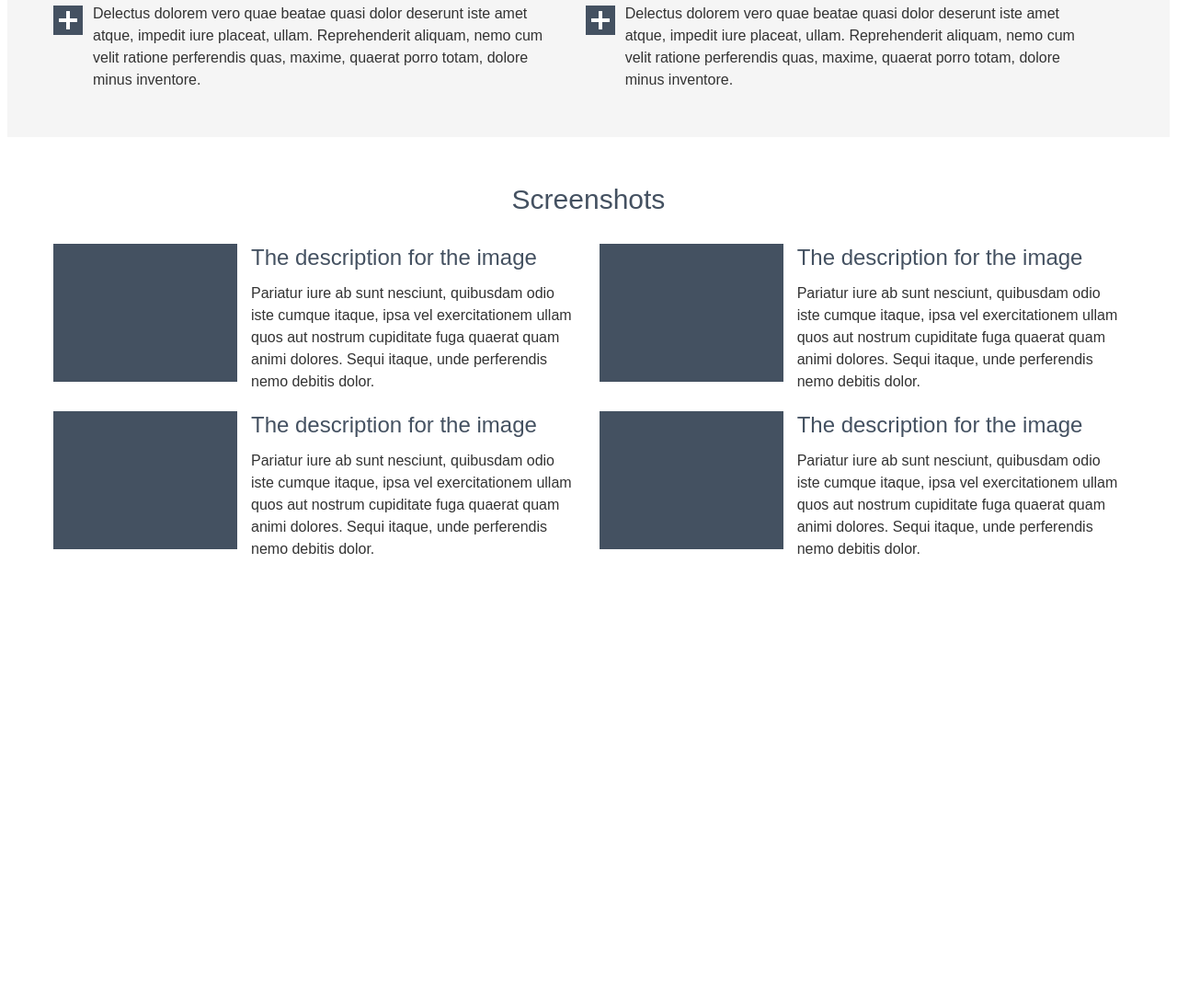
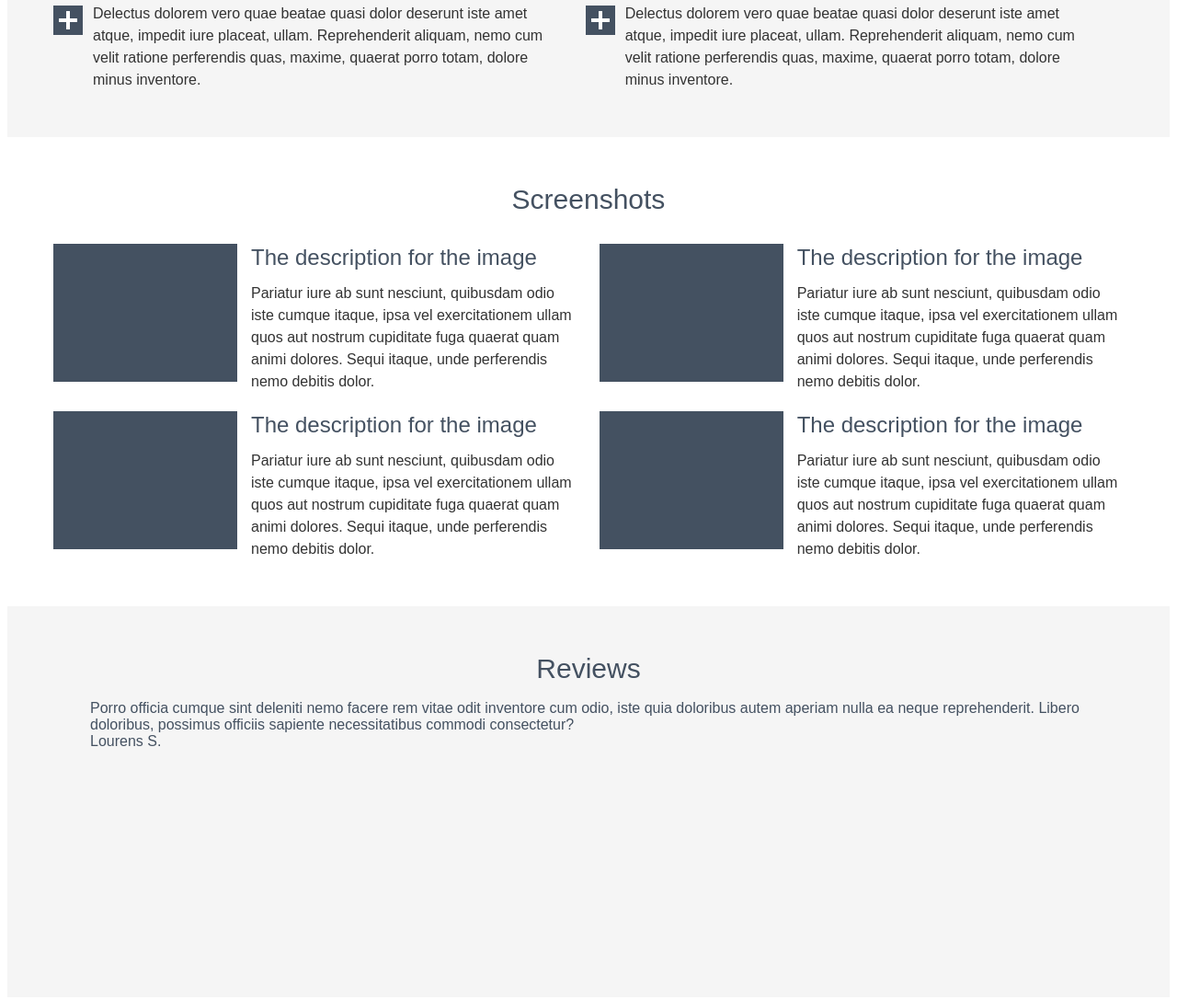
Before and after one commit to maksiz32/html2, a plain HTML site: page index.html in a window 1280 px wide. Shown: the part 1009-2096 px from the top of the page at 92% size. Before the commit the page ends 1676 px from the top, so only its background shows below. Drawn offline with Linux system fonts and the light colour scheme; files whose address does not match are found by name.

Commit message:
Less 3. Start 5 and 6 blocks

```diff
--- a/css/main.scss
+++ b/css/main.scss
@@ -168,3 +168,17 @@ main {
     font-weight: 400;
     color: #333333;
 }
+
+.review {
+    padding: 50px;
+    background-color: #f5f5f5;
+    min-height: 325px;
+}
+
+.review h2 {
+    font-size: 30px;
+    line-height: 36px;
+    font-weight: 400;
+    color: #445161;
+    text-align: center;
+}
--- a/index.html
+++ b/index.html
@@ -4,7 +4,7 @@
     <meta charset="UTF-8">
     <meta http-equiv="X-UA-Compatible" content="IE=edge">
     <meta name="viewport" content="width=device-width, initial-scale=1.0">
-    <link rel="stylesheet" href="css/main.css">
+    <link rel="stylesheet" href="css/main.css?v=3">
     <title>Document</title>
 </head>
 <body>
@@ -74,6 +74,21 @@
                     </figure>
                 </div>
             </section>
+            <section class="review">
+                <h2>Reviews</h2>
+                <figure>
+                    <div class="review-img">
+
+                    </div>
+                    <figcaption>
+                        Porro officia cumque sint deleniti nemo facere rem vitae odit inventore cum odio, iste quia doloribus autem aperiam nulla ea neque reprehenderit. Libero doloribus, possimus officiis sapiente necessitatibus commodi consectetur?
+                    </figcaption>
+                        Lourens S.
+                </figure>
+            </section>
+            <section class="buy">
+
+            </section>
         </main>
         <footer>
 
```
Also changed, not shown: css/main.css, 1 other file.
